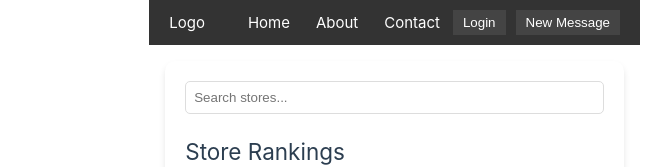
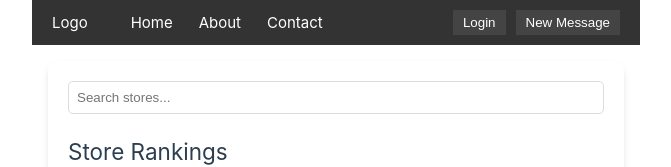
Before and after one commit to EgorLozh/FPA, a Vue app in the folder front/: page / in a window 1280 px wide. Shown: the top 167 px of the page, without its empty margins (0-671 px from the left). Built offline with nearby package versions, Linux system fonts and the light colour scheme.

Commit message:
не получается использовать всю ширину окна

```diff
--- a/front/src/App.vue
+++ b/front/src/App.vue
@@ -68,6 +68,9 @@ export default {
 
 <style>
 .app-container {
+  width: 100%;
+  margin: 0;
+  padding: 0;
   display: flex;
   flex-direction: column;
   min-height: 100vh;
@@ -75,6 +78,7 @@ export default {
 
 .main-content {
   flex: 1;
+  width: 100%;
   padding: 16px;
 }
 
--- a/front/src/assets/base.css
+++ b/front/src/assets/base.css
@@ -59,6 +59,12 @@
 }
 
 body {
+  width: 100%;
+  margin: 0;
+  padding: 0;
+  display: flex;
+  flex-direction: column;
+  align-items: stretch;
   min-height: 100vh;
   color: var(--color-text);
   background: var(--color-background);
--- a/front/src/assets/main.css
+++ b/front/src/assets/main.css
@@ -1,7 +1,8 @@
 @import './base.css';
 
 #app {
-  max-width: 1280px;
+  max-width: 100%;
+  width: 100%;
   margin: 0 auto;
   padding: 2rem;
   font-weight: normal;
@@ -24,6 +25,9 @@ a,
 @media (min-width: 1024px) {
   body {
     display: flex;
+    flex-direction: column;
+    align-items: stretch;
+    display: flex;
     place-items: center;
   }
 
@@ -31,5 +35,7 @@ a,
     display: grid;
     grid-template-columns: 1fr 1fr;
     padding: 0 2rem;
+    width: 100%;
+    max-width: 100%;
   }
 }
--- a/front/src/components/Navbar.vue
+++ b/front/src/components/Navbar.vue
@@ -43,6 +43,7 @@
     list-style: none;
     display: flex;
     gap: 20px;
+    flex-grow: 1;
   }
 
   .nav-links a {
```
Also changed, not shown: 1 other file (tests, documents, lock files or other folders).
